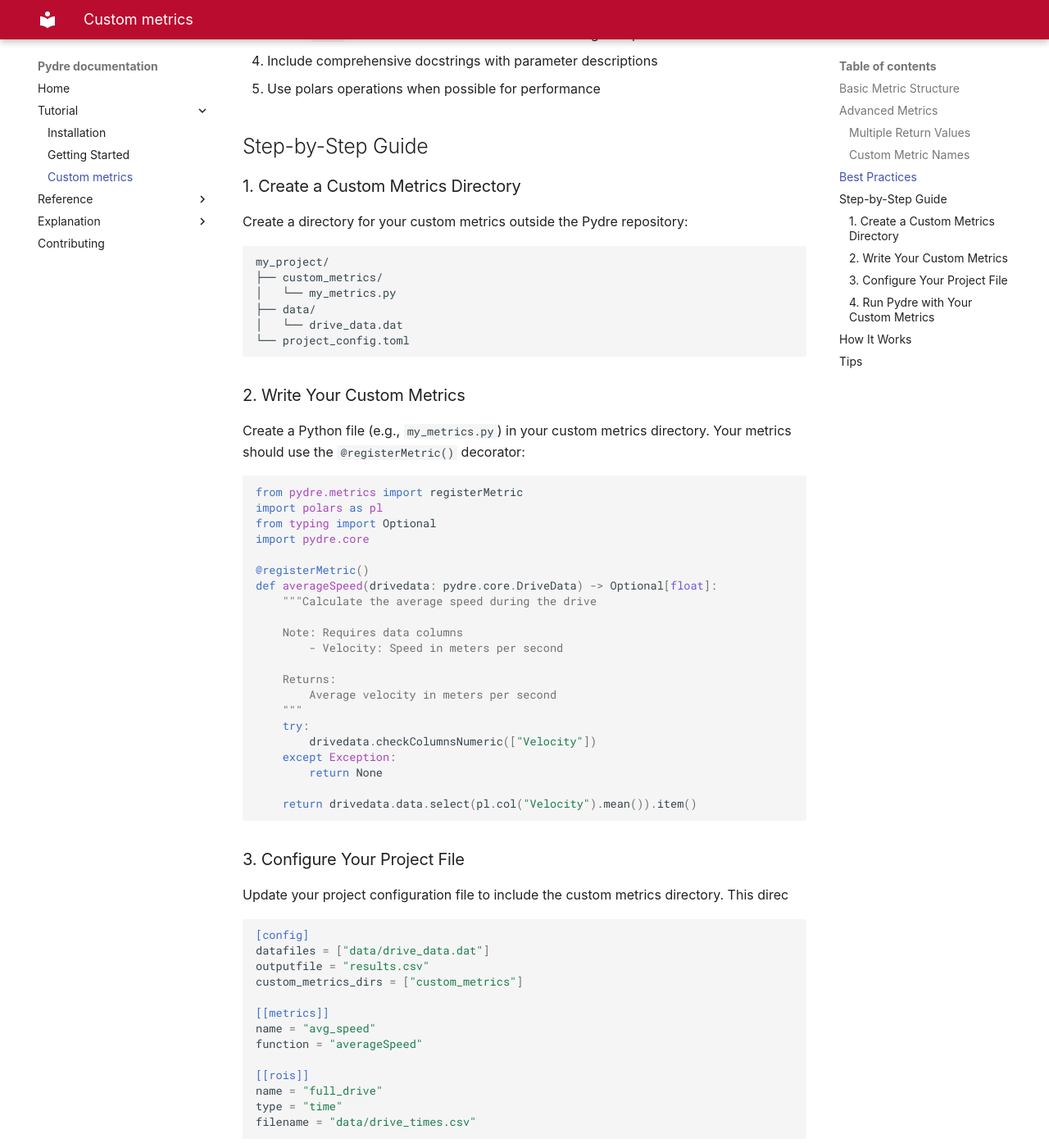
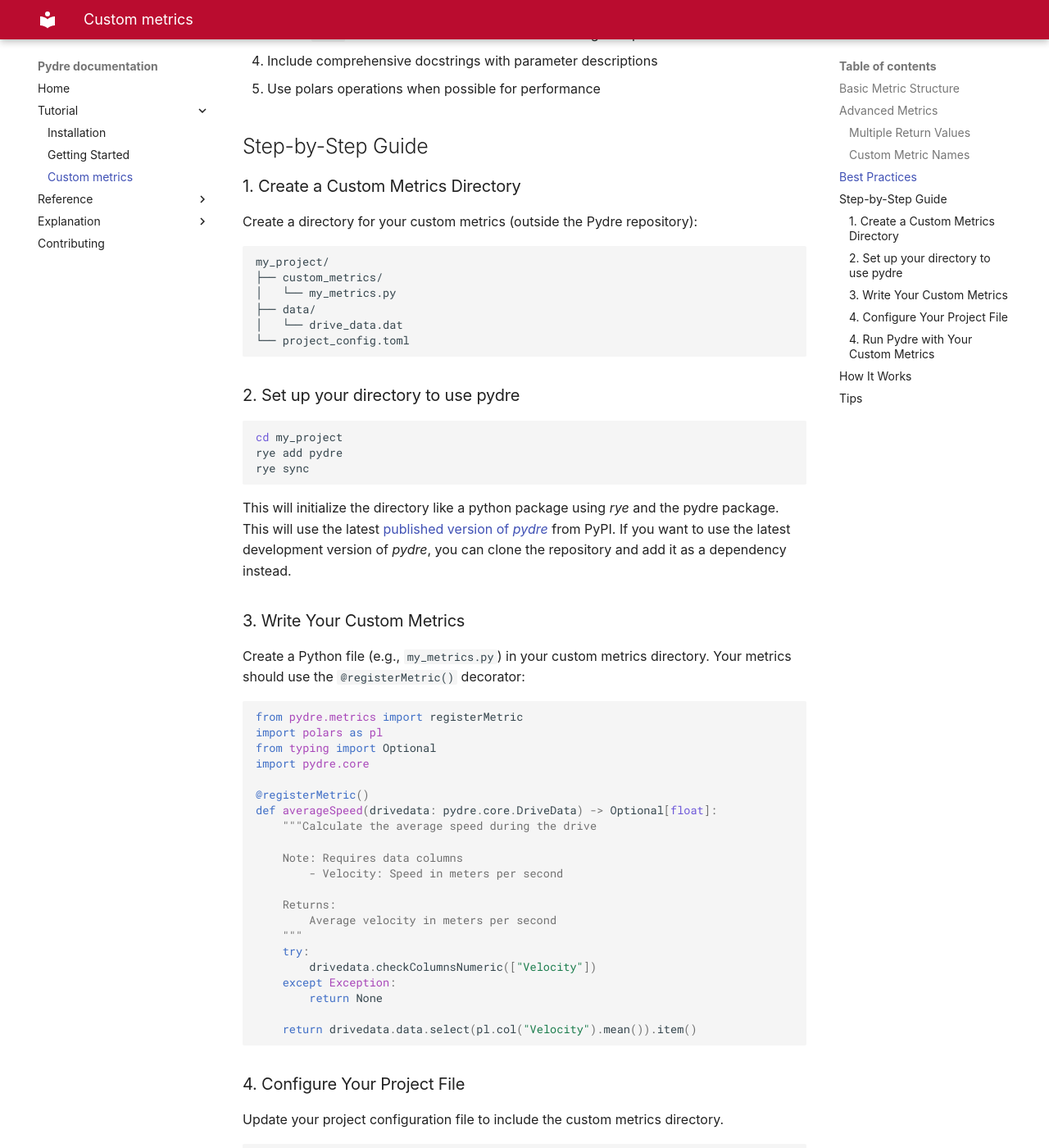
Before and after one commit to OSUDSL/pydre, an MkDocs documentation site: the page built from docs/tutorial/custom_metrics.md, in a window 1280 px wide and 1400 px high, scrolled down 1603 px. Shown: the whole window at 82% size. Built offline with MkDocs 1.6.1 and Material for MkDocs 9.7.7, drawn with Linux system fonts in a browser that asks for light colours; some web fonts are replaced; a style sheet for code colours, icons or effects is not loaded; some of the changed text lies outside the part shown.

Commit message:
Better custom metrics setup documentation

````diff
--- a/docs/tutorial/custom_metrics.md
+++ b/docs/tutorial/custom_metrics.md
@@ -75,7 +75,7 @@ def internal_function_name(drivedata: pydre.core.DriveData) -> float:
 
 ### 1. Create a Custom Metrics Directory
 
-Create a directory for your custom metrics outside the Pydre repository:
+Create a directory for your custom metrics (outside the Pydre repository):
 
 ```
 my_project/
@@ -86,7 +86,17 @@ my_project/
 └── project_config.toml
 ```
 
-### 2. Write Your Custom Metrics
+### 2. Set up your directory to use pydre
+
+```bash
+cd my_project
+rye add pydre
+rye sync
+```
+
+This will initialize the directory like a python package using *rye* and the pydre package. This will use the latest [published version of *pydre*](https://pypi.org/project/pydre/) from PyPI. If you want to use the latest development version of *pydre*, you can clone the repository and add it as a dependency instead.
+
+### 3. Write Your Custom Metrics
 
 Create a Python file (e.g., `my_metrics.py`) in your custom metrics directory. Your metrics should use the `@registerMetric()` decorator:
 
@@ -114,9 +124,9 @@ def averageSpeed(drivedata: pydre.core.DriveData) -> Optional[float]:
     return drivedata.data.select(pl.col("Velocity").mean()).item()
 ```
 
-### 3. Configure Your Project File
+### 4. Configure Your Project File
 
-Update your project configuration file to include the custom metrics directory. This direc
+Update your project configuration file to include the custom metrics directory.
 
 ```toml
 [config]
@@ -124,14 +134,9 @@ datafiles = ["data/drive_data.dat"]
 outputfile = "results.csv"
 custom_metrics_dirs = ["custom_metrics"]
 
-[[metrics]]
-name = "avg_speed"
+[metric.avgSpeed]
 function = "averageSpeed"
 
-[[rois]]
-name = "full_drive"
-type = "time"
-filename = "data/drive_times.csv"
 ```
 
 ### 4. Run Pydre with Your Custom Metrics
@@ -139,7 +144,7 @@ filename = "data/drive_times.csv"
 Run Pydre with your project file:
 
 ```bash
-pydre -p project_config.toml
+python -m pydre.run -p project_config.toml
 ```
 
 ## How It Works
@@ -147,7 +152,7 @@ pydre -p project_config.toml
 1. Pydre loads all metrics defined in its core library
 2. It then searches the directory paths specified in `custom_metrics_dirs`
 3. For each Python file in those directories, it dynamically imports the metrics
-4. The `@registerMetric()` decorator automatically registers your custom metrics with Pydre
+4. The `@registerMetric()` decorator automatically registers your custom metrics with *pydre*
 5. Your metrics become available for use in the project configuration
 
 ## Tips
@@ -158,3 +163,18 @@ pydre -p project_config.toml
 - Use type hints to document your function parameters and return values
 
 With this approach, you can maintain your custom metrics separately from the Pydre codebase while still using them in your projects.
+
+
+# Custom filters
+
+Custom filters can be created in a similar way to custom metrics. the search path for custom filters is similar to the custom metrics search path: "custom_filters_dirs". Additionally, `@registerFilter()` instead of `@registerMetric()` is used as the decorator.
+
+## Example
+
+```toml
+[config]
+datafiles = ["data/drive_data.dat"]
+outputfile = "results.csv"
+custom_metrics_dirs = ["custom_metrics"]
+custom_filters_dirs = ["custom_filters"]
+```
````
